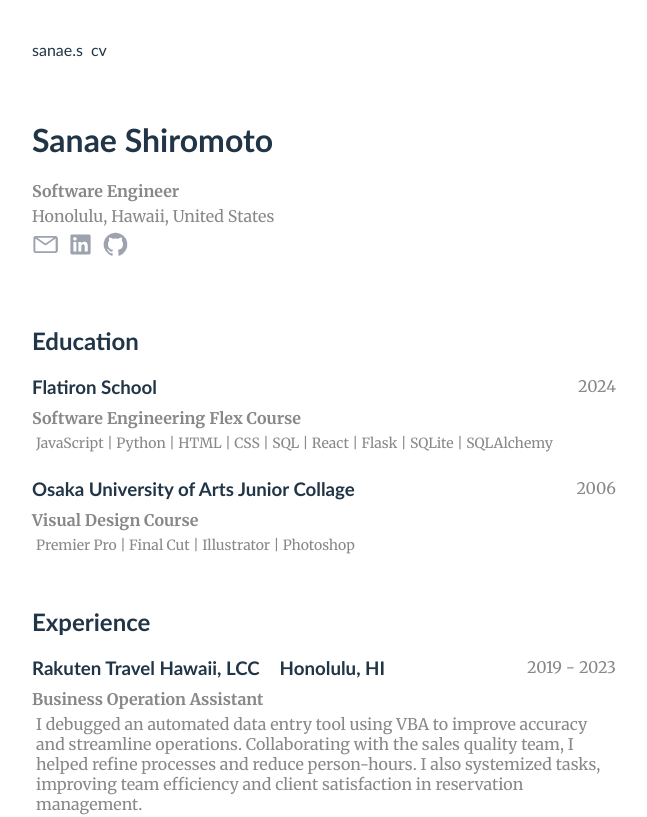
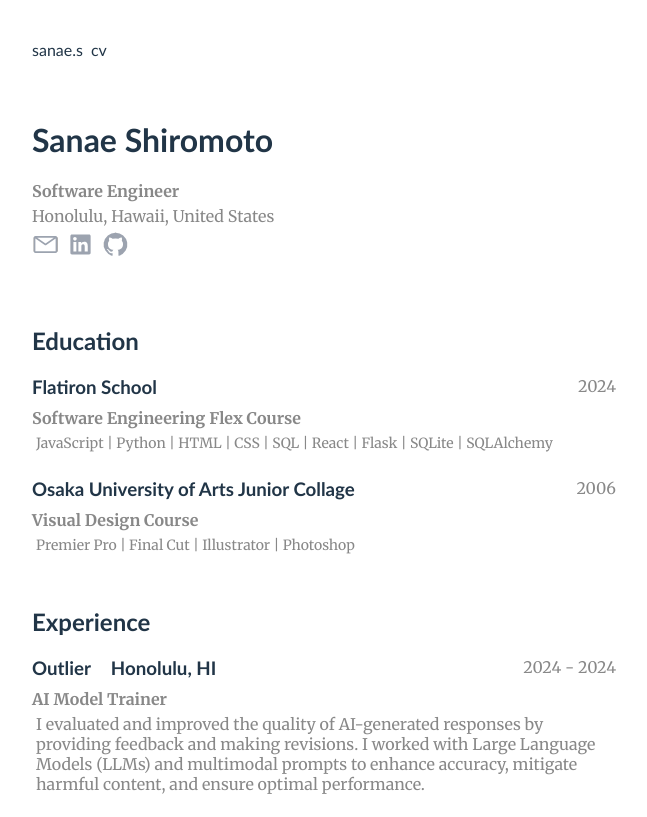
Before and after one commit to Pokasana/intro-page, a React (Vite) app: page /cv in a window 1280 px wide. Shown: the top 817 px of the page, without its empty margins (316-963 px from the left). Built offline with nearby package versions, Linux system fonts and the light colour scheme.

Commit message:
add Outlier to Experience

```diff
--- a/src/features/cv/Experience.jsx
+++ b/src/features/cv/Experience.jsx
@@ -4,6 +4,17 @@ function Experience() {
   return (
     <div className="py-3 my-0">
       <h2>Experience</h2>
+
+      <section className="py-2">
+        <div className="flex justify-between w-full">
+          <h3>Outlier<span className="m-5 font-semibold">Honolulu, HI</span></h3>
+          <p>2024 - 2024</p>
+        </div>
+        <h4>AI Model Trainer</h4>
+        <p className="m-1">
+          I evaluated and improved the quality of AI-generated responses by providing feedback and making revisions. I worked with Large Language Models (LLMs) and multimodal prompts to enhance accuracy, mitigate harmful content, and ensure optimal performance.
+        </p>
+      </section>
 
       <section className="py-2">
         <div className="flex justify-between w-full">
```
